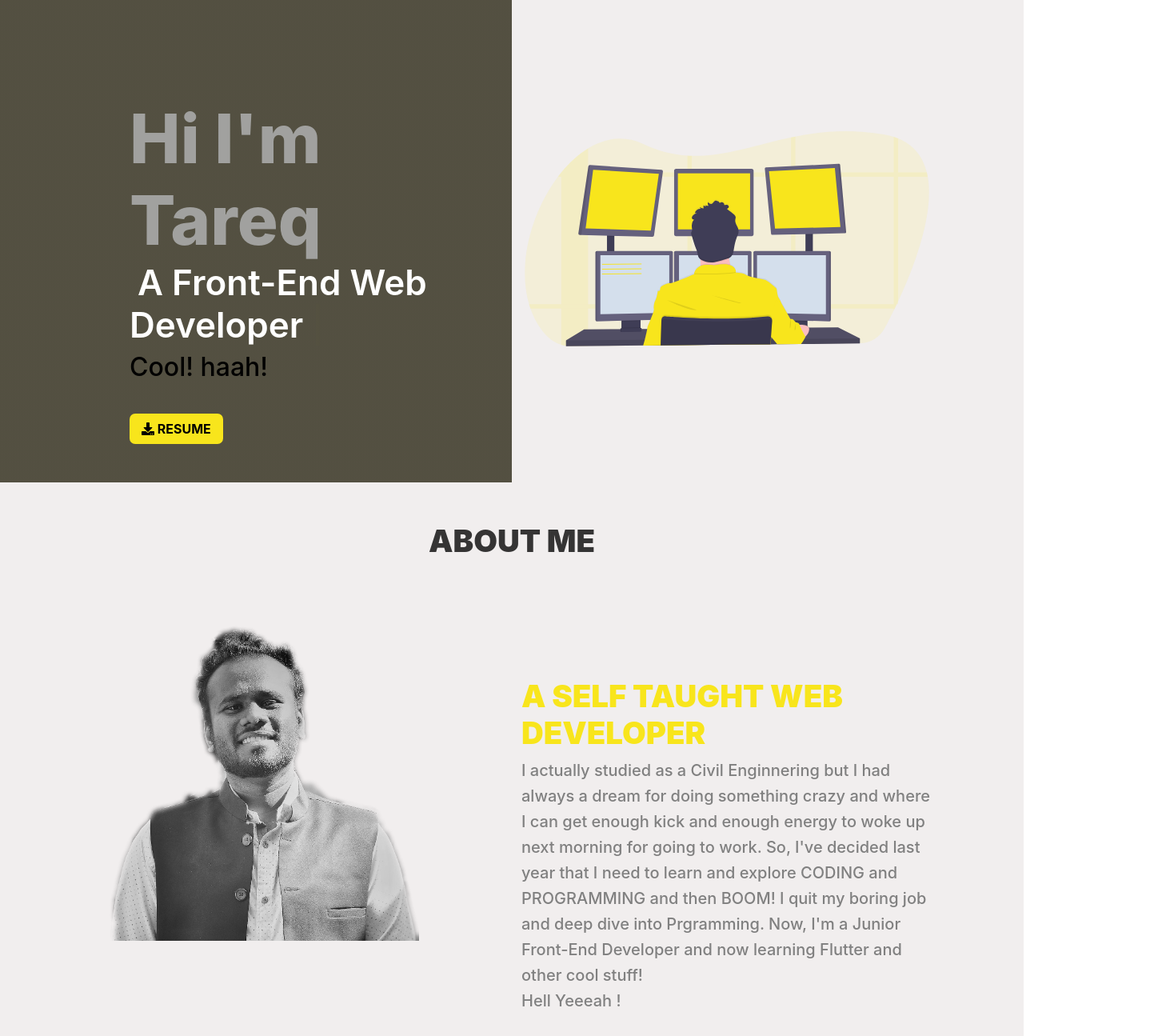
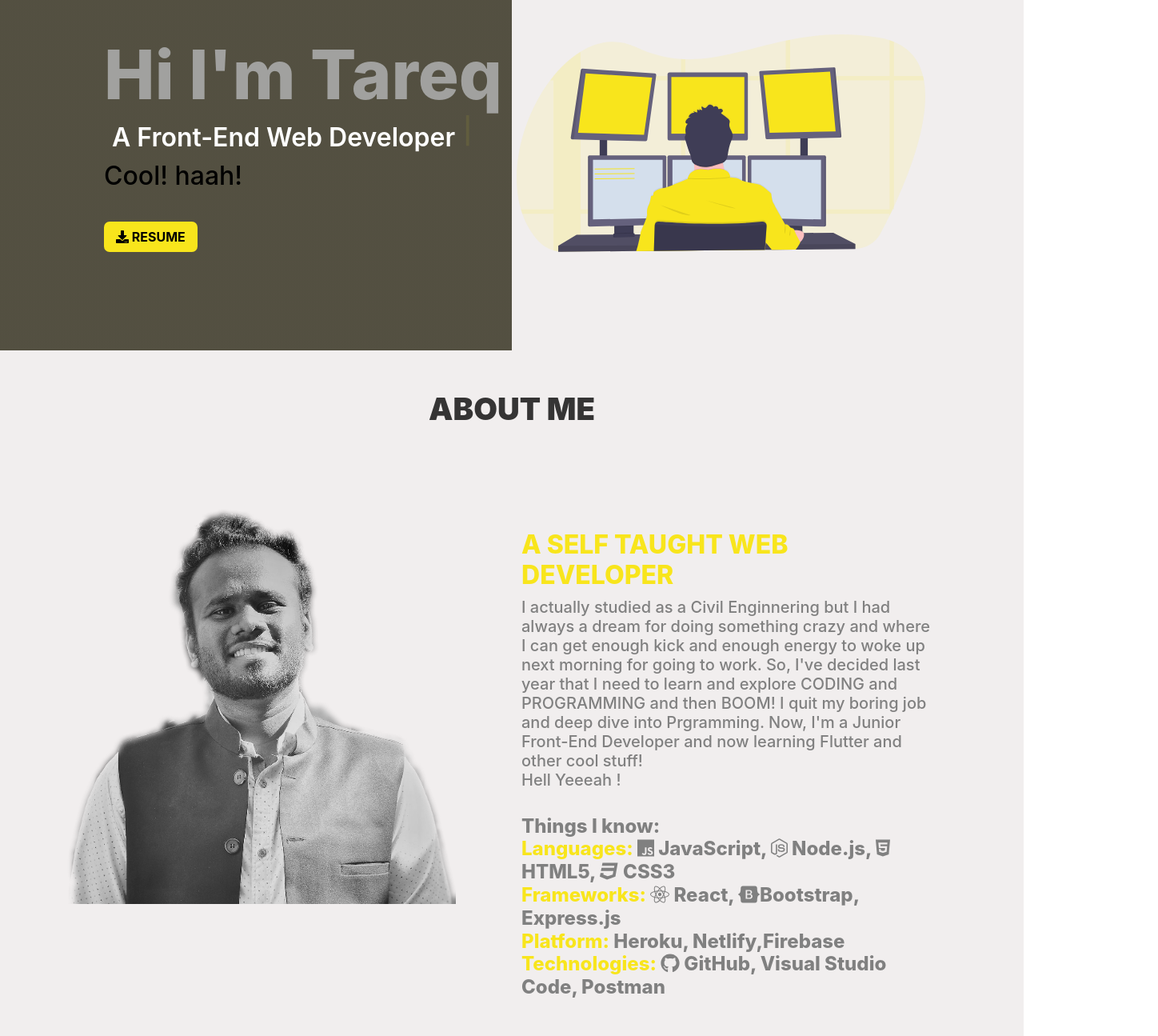
Before and after one commit to tarequl30/DevFolio, a React (Create React App) app: page / in a window 1280 px wide. Shown: the part 180-1475 px from the top of the page at 80% size, 1448 px wide, since content can reach past the window. Built offline with nearby package versions, Linux system fonts and the light colour scheme.

Commit message:
production

```diff
--- a/src/Components/Home/About/About.css
+++ b/src/Components/Home/About/About.css
@@ -10,17 +10,19 @@ section {
 }
 
 .aboutImg {
-    padding-left: 120px;
+    padding-bottom: 70px;
+    /* padding-bottom: 80px; */
+    padding-left: 60px;
     /* margin-left: 20px; */
     /* padding-bottom: 100px; */
     /* margin-bottom: 50px; */
 }
 
 .aboutEassy {
+    padding-bottom: 70px;
     padding-right: 120px;
-    margin-top: 140px;
-    margin-bottom: 40px;
-    /* margin-left: 10px; */
+    margin-top: 120px;
+
 }
 
 .aboutMe {
@@ -32,12 +34,12 @@ section {
 
 .aboutEassy h1 {
     color: #f8e51c;
-    font-size: 2.4em;
-    font-weight: 900;
+    font-size: 2em;
+    font-weight: 800;
 }
 
 .aboutEassy h5 {
-    line-height: 32px;
+
     color: gray;
     font-weight: 500;
 }
@@ -45,7 +47,7 @@ section {
 .aboutEassy h4 {
     font-weight: 800;
     color: gray;
-    line-height: 40px;
+    /* line-height: 40px; */
 }
 
 .skill {
--- a/src/Components/Home/About/About.jsx
+++ b/src/Components/Home/About/About.jsx
@@ -6,10 +6,10 @@ import './About.css'
 const About = () => {
     return (
         <section className="about">
+            <h1 className="aboutMe">ABOUT ME</h1>
             <div className="row">
-                <h1 className="aboutMe">ABOUT ME</h1>
                 <div className="col-md-6 aboutImg">
-                    <img src={dev} alt="" width="80%" />
+                    <img src={dev} alt="" width="90%" />
                 </div>
                 <div className="col-md-6 aboutEassy">
                     <h1>A SELF TAUGHT <span className="colorWeb">WEB DEVELOPER</span></h1>
--- a/src/Components/Home/Blog/Blog.css
+++ b/src/Components/Home/Blog/Blog.css
@@ -38,7 +38,7 @@
 }
 
 .cardHeight {
-    height: 500px;
+    height: 550px;
 }
 
 @media screen and (max-width: 768px) {
@@ -47,7 +47,6 @@
         display: flex;
         place-items: center;
         padding: 80px 30px 80px 0;
-        ;
         background-color: #f1eeee;
     }
 
--- a/src/Components/Home/Contact/Contact.css
+++ b/src/Components/Home/Contact/Contact.css
@@ -1,5 +1,5 @@
 .conatct {
-    padding-top: 100px;
+    padding-top: 100px 120px;
     background-color: #fffbfb;
     /* background: linear-gradient(to right,
 
@@ -11,9 +11,9 @@
 
 .address {
     /* background-image: url('../../../images/undraw_Forms_re_pkrt.svg'); */
-    padding-bottom: 350px;
-    padding-top: 50px;
-    padding-left: 170px;
+    /* padding-bottom: 350px;
+    padding-top: 50px; */
+    padding: 60px 120px;
 }
 
 .address h1 {
@@ -30,7 +30,7 @@
 .textField {
     color: #f8e51c;
     padding-top: 50px;
-    padding-left: 300px;
+    /* padding-left: 300px; */
 }
 
 .textField {
@@ -42,17 +42,18 @@
 input {
     margin-right: 10px;
     outline: #3a3524;
-    padding: 10px 70px;
+    padding: 10px 50px;
     border: none;
     border-radius: 5px;
     background-color: #e0dfda;
 }
 
 .messageBox {
-    padding: 80px 240px;
+    padding: 70px 190px;
 }
 
 .submitBtn {
+    margin-bottom: 60px;
     outline: none;
     padding-left: 20px;
     margin-top: 30px;
--- a/src/Components/Home/Header/Header.css
+++ b/src/Components/Home/Header/Header.css
@@ -1,4 +1,5 @@
 .mainSection {
+    height: 485px;
     padding: 90px 130px;
     background: linear-gradient(to right,
             /* #3a3524 0%,
@@ -28,14 +29,14 @@
     background-color: #34caaa;
 
 } */
-main {
-    height: 650px;
-}
+/* main {
+    height: 485px;
+} */
 
 .mainBody {
     /* margin-top: 60px; */
     color: black;
-    margin-left: 20px
+    /* margin-left: 20px; */
 }
 
 .devImg {
@@ -71,7 +72,7 @@ main {
 
 .devPart {
     /* margin: 0 100px; */
-    margin-top: 80px;
+    margin-top: 0px;
 
 }
 
@@ -91,7 +92,7 @@ main {
 
 .typing {
     position: relative;
-    font-size: 1.1em;
+    font-size: 2rem !important;
     font-weight: 600;
     color: #ffff;
     padding: 5px 10px;
--- a/src/Components/Home/Projects/Projects.css
+++ b/src/Components/Home/Projects/Projects.css
@@ -1,6 +1,6 @@
 .projects {
     padding: 0 120px;
-    padding-top: 160px;
+    padding-top: 70px;
     padding-bottom: 100px;
     background-color: #fffbfb;
 }
```
